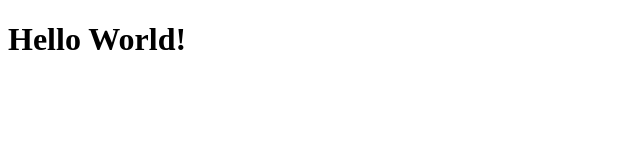
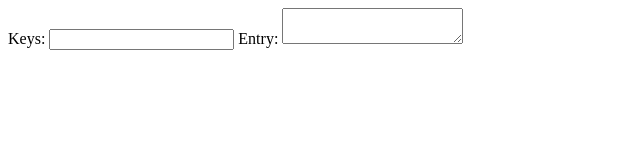
Before and after one commit to Splsch/splsch.github.io, a plain HTML site: page index.html in a window 1280 px wide. Shown: the whole page, without its empty margins (0-640 px from the left). Drawn offline with Linux system fonts and the light colour scheme.

Commit message:
Update index.html

```diff
--- a/index.html
+++ b/index.html
@@ -1,6 +1,7 @@
 <!DOCTYPE html>
 <html lang=“en”>
 <body>
-<h1>Hello World!</h1>
+Keys: <input type="text" id="Keys">
+Entry: <textarea id="Entry"></textarea>
 </body>
 </html>
```
